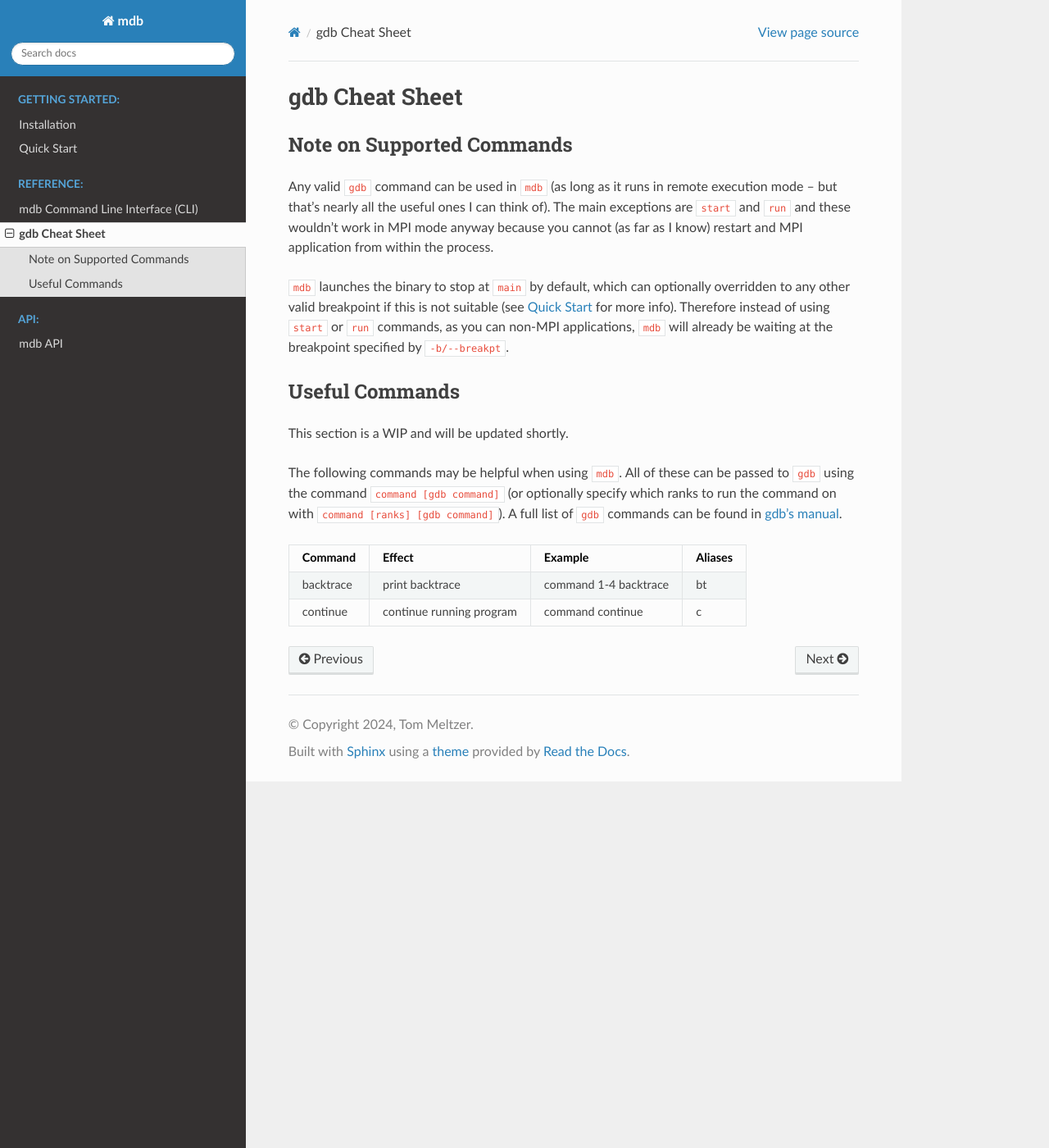
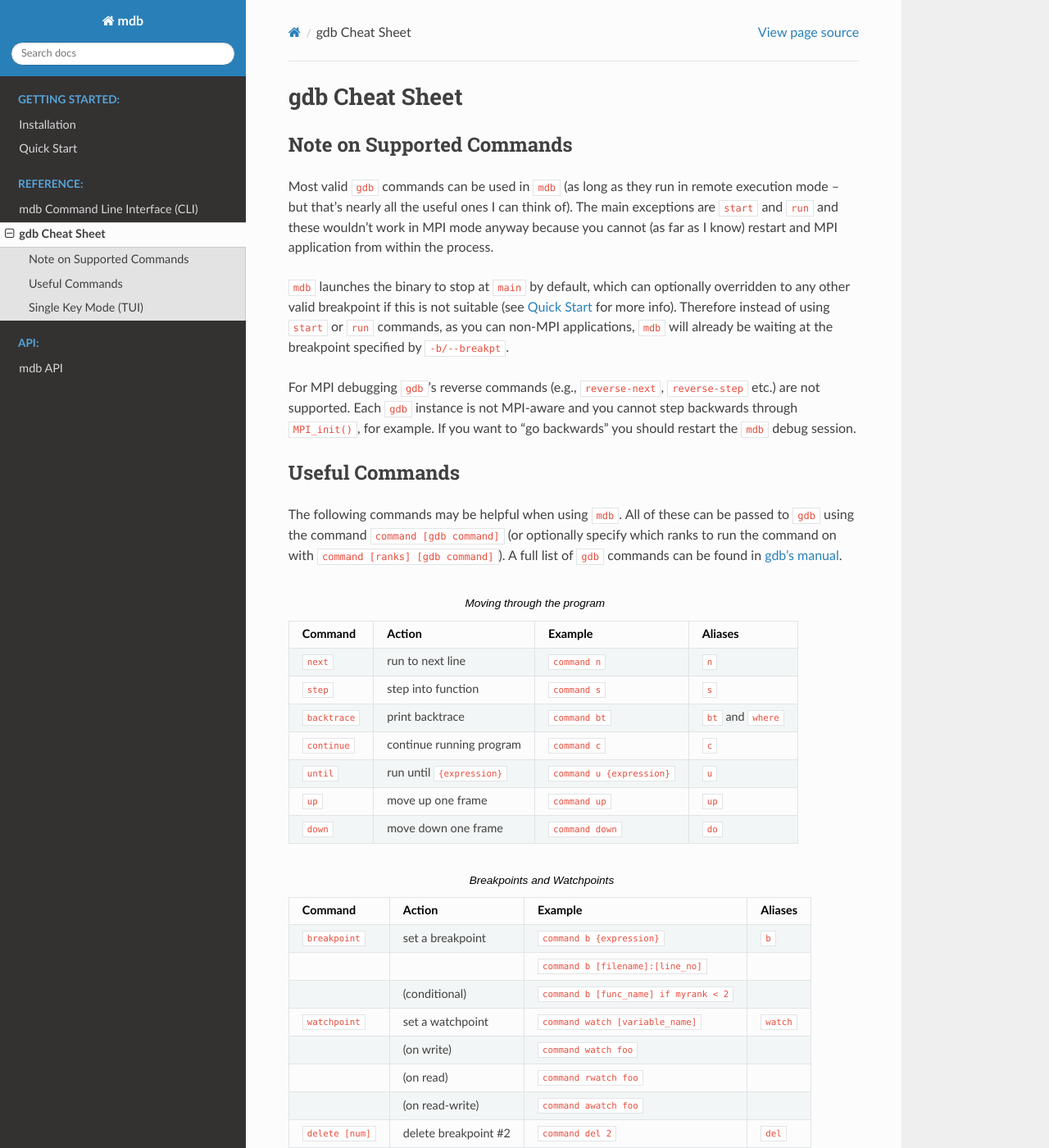
Before and after one commit to TomMelt/mdb, a Sphinx documentation site: the page built from docs/source/gdbcheatsheet.rst, in a window 1280 px wide and 1400 px high. Shown: the whole window at 82% size. Built offline with Sphinx 7.4.7 and the Read the Docs theme 2.0.0, drawn with Linux system fonts in a browser that asks for light colours; pages that are not in the unit, such as notebooks, are missing from menus; some of the changed text lies outside the part shown.

Commit message:
update documentation

```diff
--- a/docs/source/gdbcheatsheet.rst
+++ b/docs/source/gdbcheatsheet.rst
@@ -9,9 +9,9 @@ gdb Cheat Sheet
 Note on Supported Commands
 --------------------------
 
-Any valid ``gdb`` command can be used in ``mdb`` (as long as it runs in remote execution mode -- but
-that's nearly all the useful ones I can think of). The main exceptions are ``start`` and ``run`` and
-these wouldn't work in MPI mode anyway because you cannot (as far as I know) restart and MPI
+Most valid ``gdb`` commands can be used in ``mdb`` (as long as they run in remote execution mode --
+but that's nearly all the useful ones I can think of). The main exceptions are ``start`` and ``run``
+and these wouldn't work in MPI mode anyway because you cannot (as far as I know) restart and MPI
 application from within the process.
 
 ``mdb`` launches the binary to stop at ``main`` by default, which can optionally overridden to any
@@ -19,22 +19,77 @@ other valid breakpoint if this is not suitable (see :ref:`quick_start` for more
 instead of using ``start`` or ``run`` commands, as you can non-MPI applications, ``mdb`` will
 already be waiting at the breakpoint specified by ``-b/--breakpt``.
 
+For MPI debugging ``gdb``'s reverse commands (e.g., ``reverse-next``, ``reverse-step`` etc.) are not
+supported. Each ``gdb`` instance is not MPI-aware and you cannot step backwards through
+``MPI_init()``, for example. If you want to "go backwards" you should restart the ``mdb`` debug
+session.
+
 .. _gdbcheat:
 
 Useful Commands
 ---------------
-
-This section is a WIP and will be updated shortly.
 
 The following commands may be helpful when using ``mdb``. All of these can be passed to ``gdb``
 using the command ``command [gdb command]`` (or optionally specify which ranks to run the command on
 with ``command [ranks] [gdb command]``). A full list of ``gdb`` commands can be found in `gdb's
 manual <https://sourceware.org/gdb/current/onlinedocs/gdb.html>`_.
 
-+-------------+--------------------------+-------------------------+-----------+
-| Command     | Effect                   | Example                 | Aliases   |
-+=============+==========================+=========================+===========+
-| backtrace   | print backtrace          | command 1-4 backtrace   | bt        |
-+-------------+--------------------------+-------------------------+-----------+
-| continue    | continue running program | command continue        | c         |
-+-------------+--------------------------+-------------------------+-----------+
+.. csv-table:: Moving through the program
+   :header: Command , Action                     , Example                    , Aliases
+
+   ``next``         , run to next line           , ``command n``              , ``n``
+   ``step``         , step into function         , ``command s``              , ``s``
+   ``backtrace``    , print backtrace            , ``command bt``             , ``bt`` and ``where``
+   ``continue``     , continue running program   , ``command c``              , ``c``
+   ``until``        , run until ``{expression}`` , ``command u {expression}`` , ``u``
+   ``up``           , move up one frame          , ``command up``             , ``up``
+   ``down``         , move down one frame        , ``command down``           , ``do``
+
+.. csv-table:: Breakpoints and Watchpoints
+   :header: Command    , Action               , Example                                 , Aliases
+
+   ``breakpoint``      , set a breakpoint     , ``command b {expression}``              , ``b``
+                       ,                      , ``command b [filename]:[line_no]``      ,
+                       , (conditional)        , ``command b [func_name] if myrank < 2`` ,
+   ``watchpoint``      , set a watchpoint     , ``command watch [variable_name]``       , ``watch``
+                       , (on write)           , ``command watch foo``                   ,
+                       , (on read)            , ``command rwatch foo``                  ,
+                       , (on read-write)      , ``command awatch foo``                  ,
+   ``delete [num]``    , delete breakpoint #2 , ``command del 2``                       , ``del``
+
+.. csv-table:: Displaying Information
+   :header: Command     , Action                                      , Example                 , Aliases
+
+   ``print``            , print variable ``{var}``                    , ``command p {var}``     , ``p``
+   ``display``          , show variable ``{var}`` after every command , ``command disp {var}``  , ``disp``
+   ``info {option}``    , print information for:                      ,                         ,
+                        , (breakpoints)                               , ``command info break``  , ``info b``
+                        , (locals)                                    , ``command info locals`` , ``info loc``
+
+.. csv-table:: Changing Execution
+   :header: Command , Action                             , Example                           , Aliases
+
+   ``set variable`` , change value of variable ``{var}`` , ``command set var {var}={value}`` , ``set var``
+
+Single Key Mode (TUI)
+---------------------
+
+This can be used inside an interactive ``gdb`` session when the ``tui`` is activated. To enter
+Single Key Mode press ``CTRL-x s``. To exit press ``q``. This allows you to use a single key press
+to issue the following commands:
+
+.. csv-table:: Single Key Mode
+   :header: Key, Command
+
+   ``c``, ``continue``
+   ``d``, ``down``
+   ``f``, ``finish``
+   ``n``, ``next``
+   ``o``, ``nexti`` (the letter "o" stands for "step [o]ver")
+   ``r``, ``run``
+   ``s``, ``step``
+   ``i``, ``stepi`` (the letter "i" stands for "step [i]nto")
+   ``u``, ``up``
+   ``v``, ``info locals``
+   ``w``, ``where``
+   ``q``, (exit Single Key Mode)
--- a/docs/source/index.rst
+++ b/docs/source/index.rst
@@ -20,15 +20,14 @@ MPI is implemented in and that I have had a chance to test.
    :caption: Getting Started:
 
    Installation <installation>
-   Quick Start <quickstart>
-   Example Debug Session <example>
+   Quick Start <quick-start>
 
 .. toctree::
    :maxdepth: 2
    :caption: Reference:
    :hidden:
 
-   mdb Command Line Interface (CLI) <click>
+   mdb Command Line Interface (CLI) <mdb-cli>
    gdb Cheat Sheet <gdbcheatsheet>
 
 .. toctree::
```
Also changed, not shown: docs/source/mdb.rst (+7 -8 lines), docs/source/modules.rst (deleted, +0 -10 lines), docs/source/mdb-cli.rst (renamed from docs/source/click.rst), docs/source/quick-start.rst (renamed from docs/source/quickstart.rst), 2 other files.
